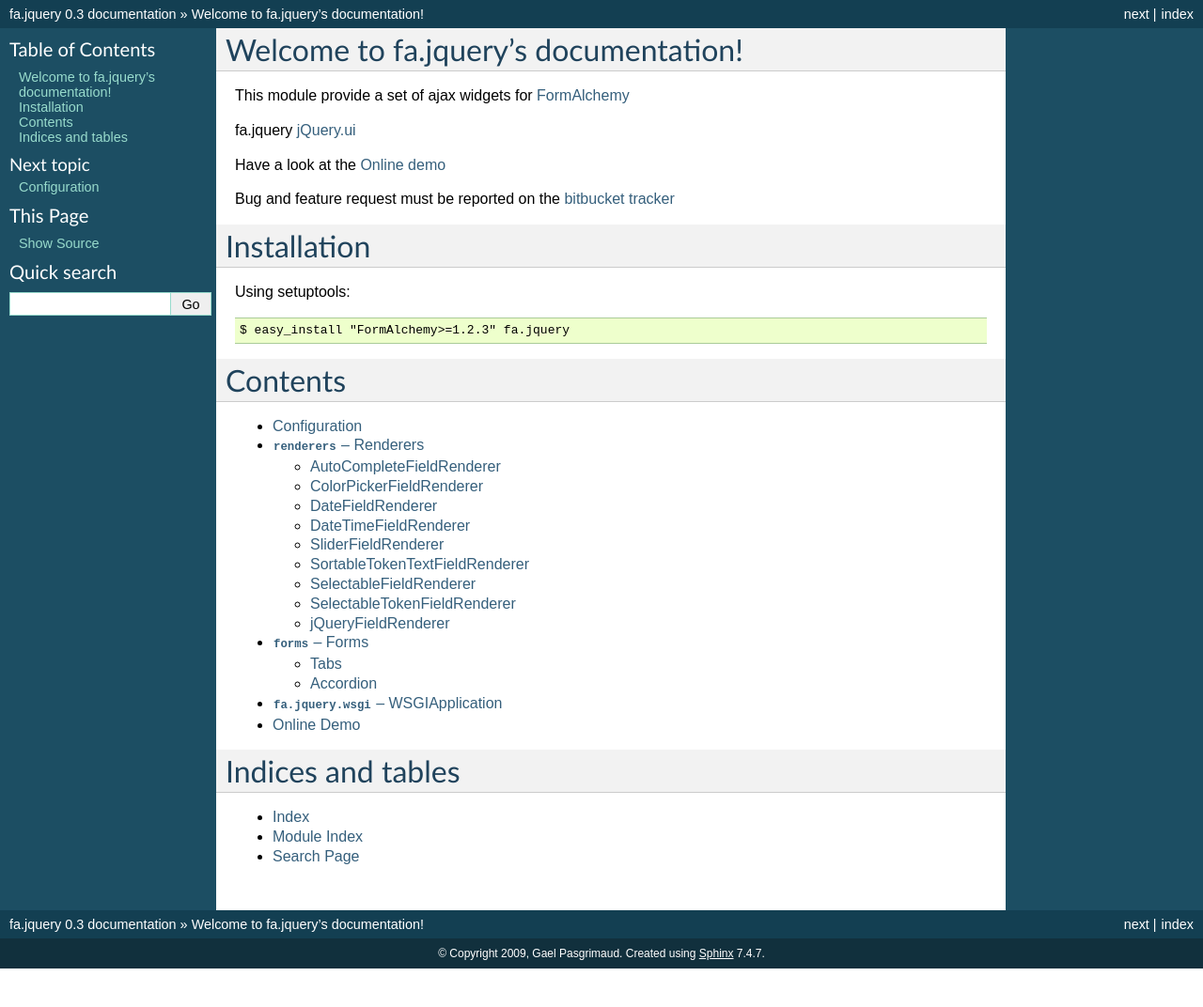
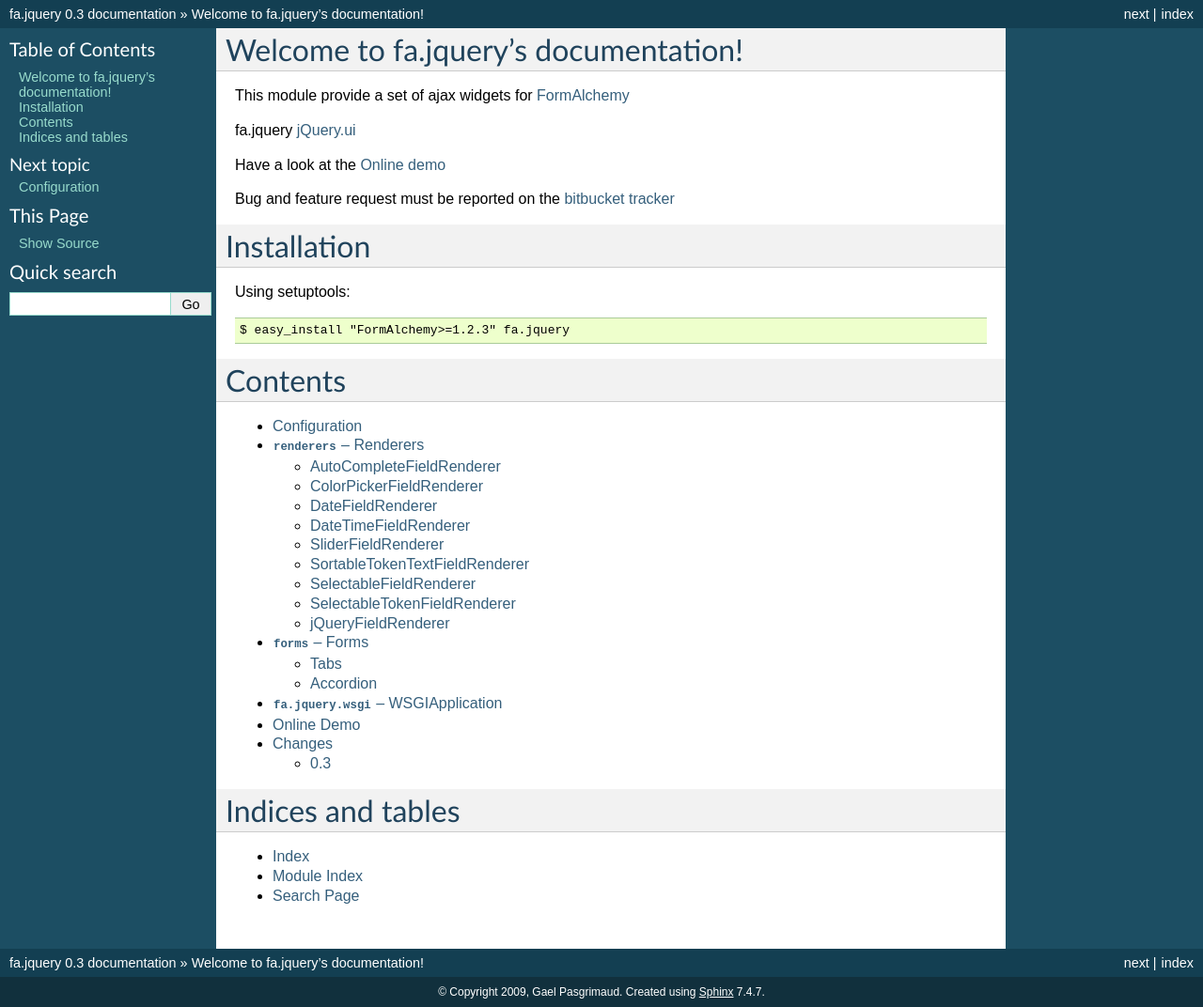
Before and after one commit to FormAlchemy/fa.jquery, a Sphinx documentation site: the page built from docs/index.txt, in a window 1280 px wide. Shown: the whole page at 94% size. Built offline with Sphinx 7.4.7, drawn with Linux system fonts in a browser that asks for light colours; before the commit the page ends 1031 px from its top, so only the background shows below that.

Commit message:
add changes to sphinx docs

```diff
--- a/docs/index.txt
+++ b/docs/index.txt
@@ -26,6 +26,7 @@
    forms
    wsgi
    demo
+   news
 
 Indices and tables
 ==================
--- /dev/null
+++ b/docs/news.txt
@@ -0,0 +1,4 @@
+Changes
+=======
+
+.. include:: ../CHANGES.txt
```
